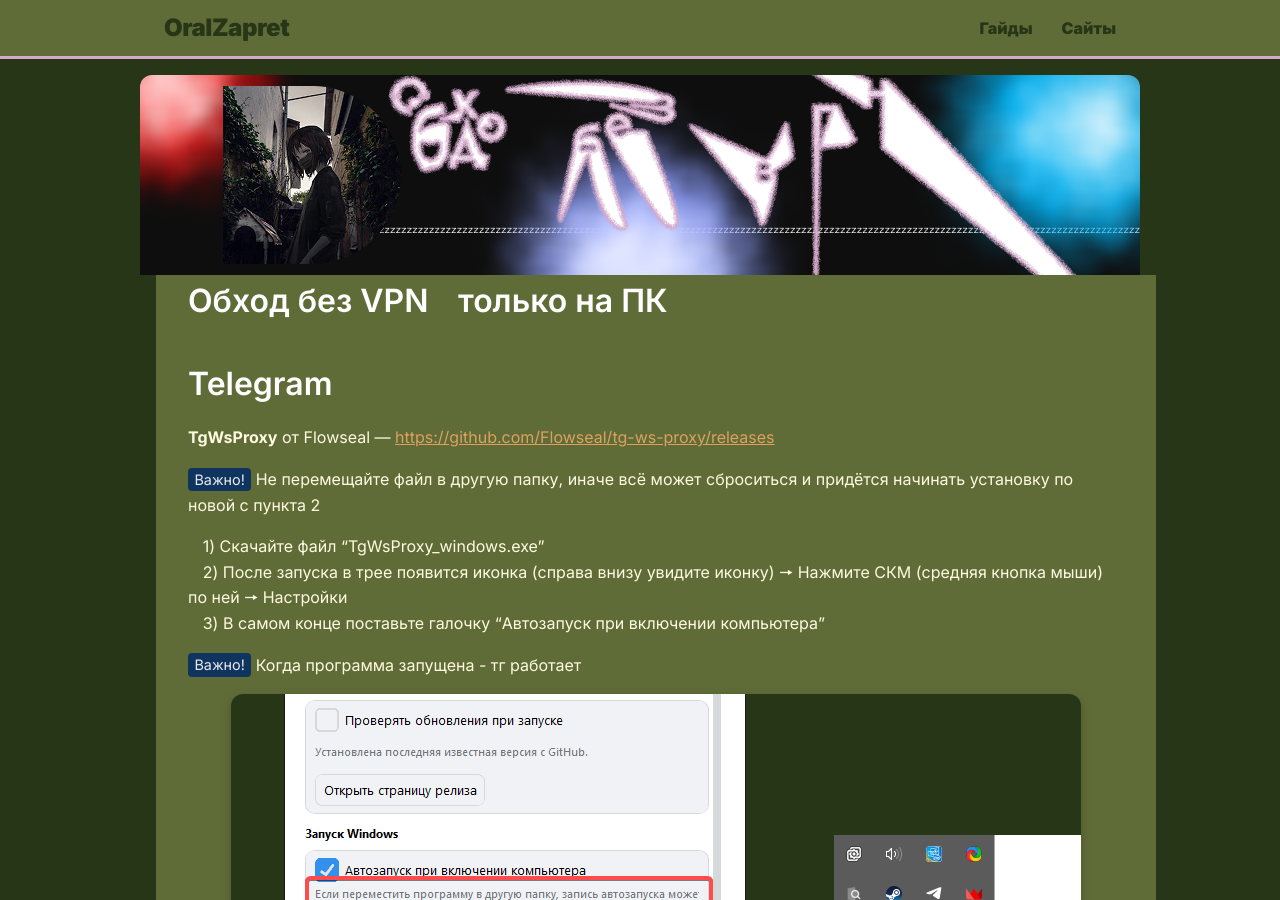
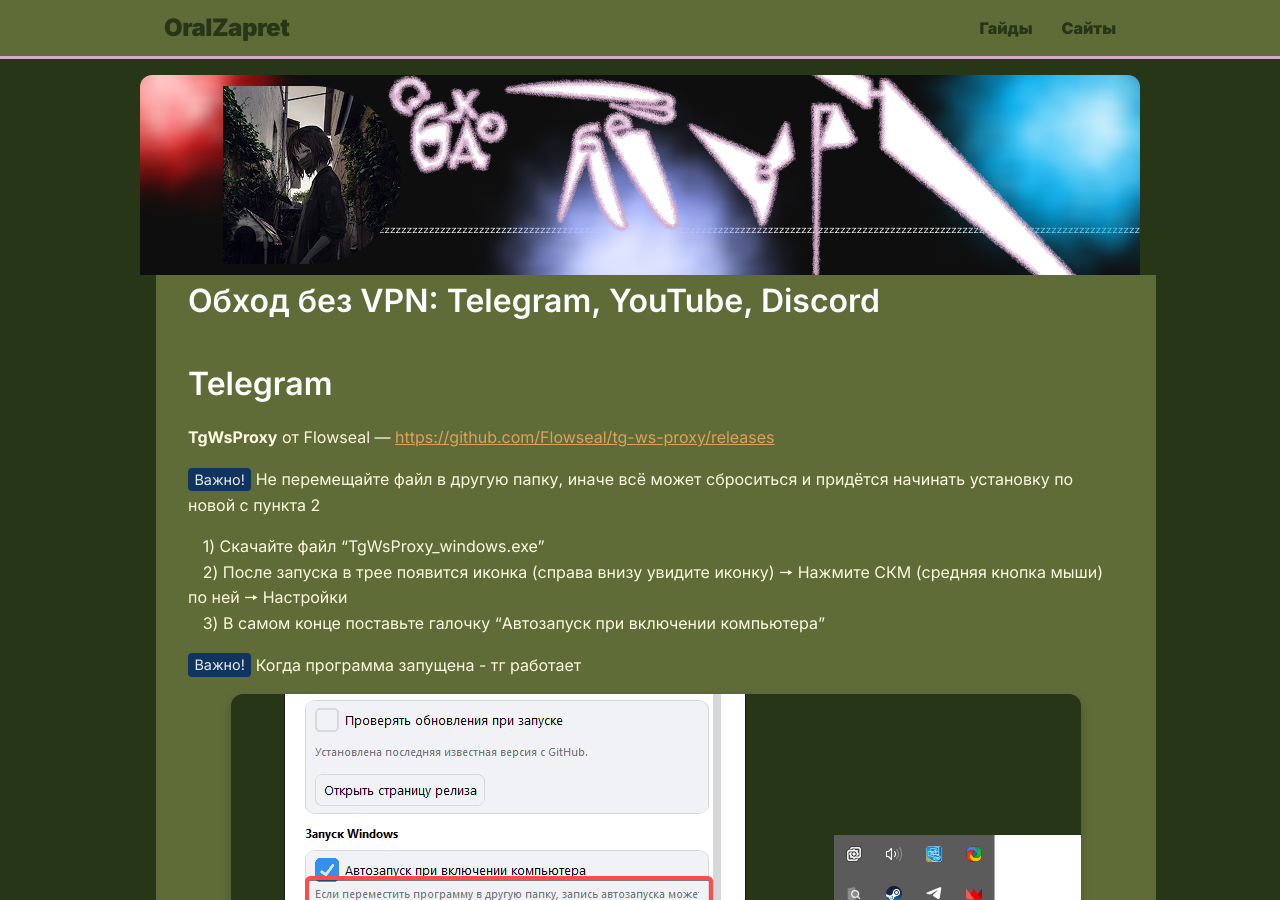
Before and after one commit to mysor-ka/mysor-ka.github.io, a Jekyll site: the page built from _posts/2026-06-15-Обход без VPN.markdown, in a window 1280 px wide and 900 px high. Built offline with Jekyll 4.4.1, drawn with Linux system fonts in a browser that asks for light colours.

Commit message:
Update 2026-06-15-Обход без VPN.markdown

```diff
--- a/_posts/2026-06-15-Обход без VPN.markdown
+++ b/_posts/2026-06-15-Обход без VPN.markdown
@@ -1,8 +1,8 @@
 ---
 layout: post
-title:  "Обход без VPNㅤтолько на ПК"
+title:  "Обход без VPN: Telegram, YouTube, Discord"
 image: assets/img/2 Обход без VPN/0 Обход без VPN.png
-excerpt: "Доступ кㅤYouTube,ㅤDiscord,ㅤTelegram,ㅤно без покупкиㅤVPN"
+excerpt: "Доступ к YouTube, Discord, Telegram, но без покупкиㅤVPN"
 ---
 
 ## Telegram
```
